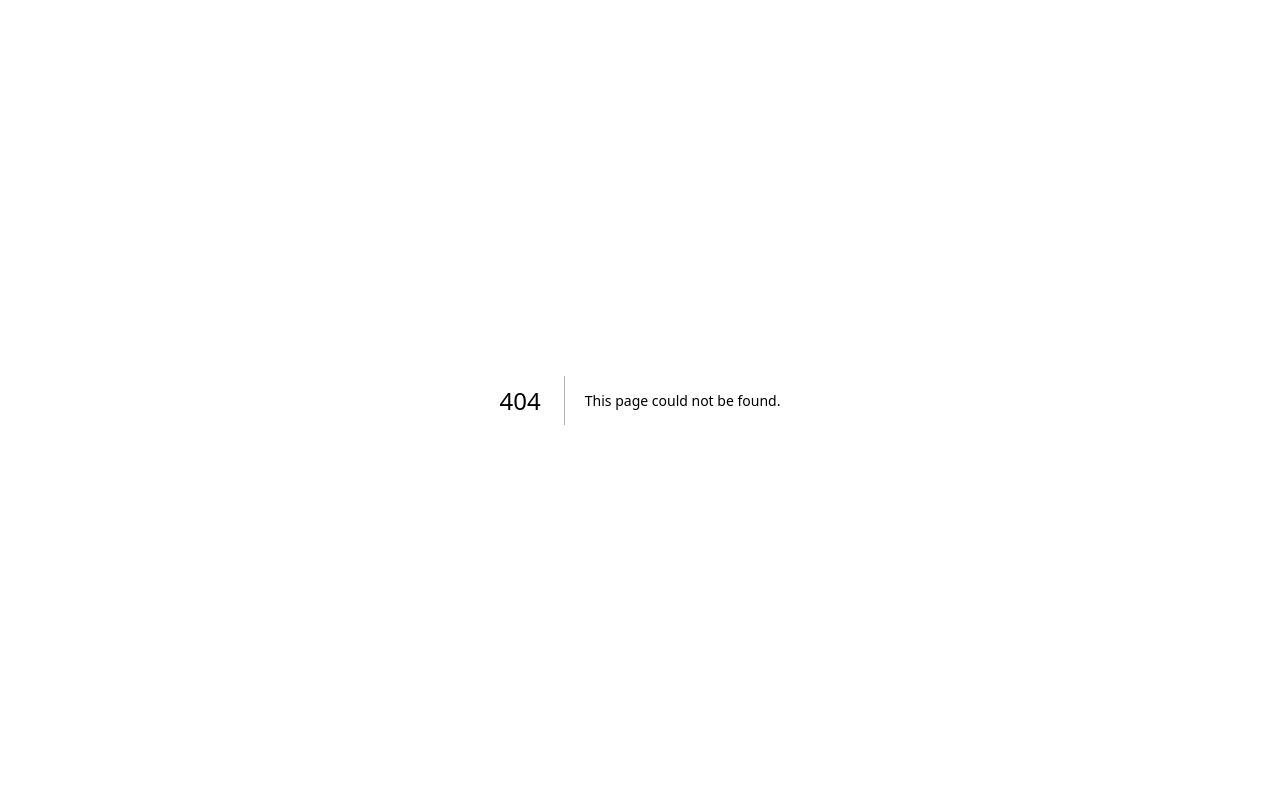
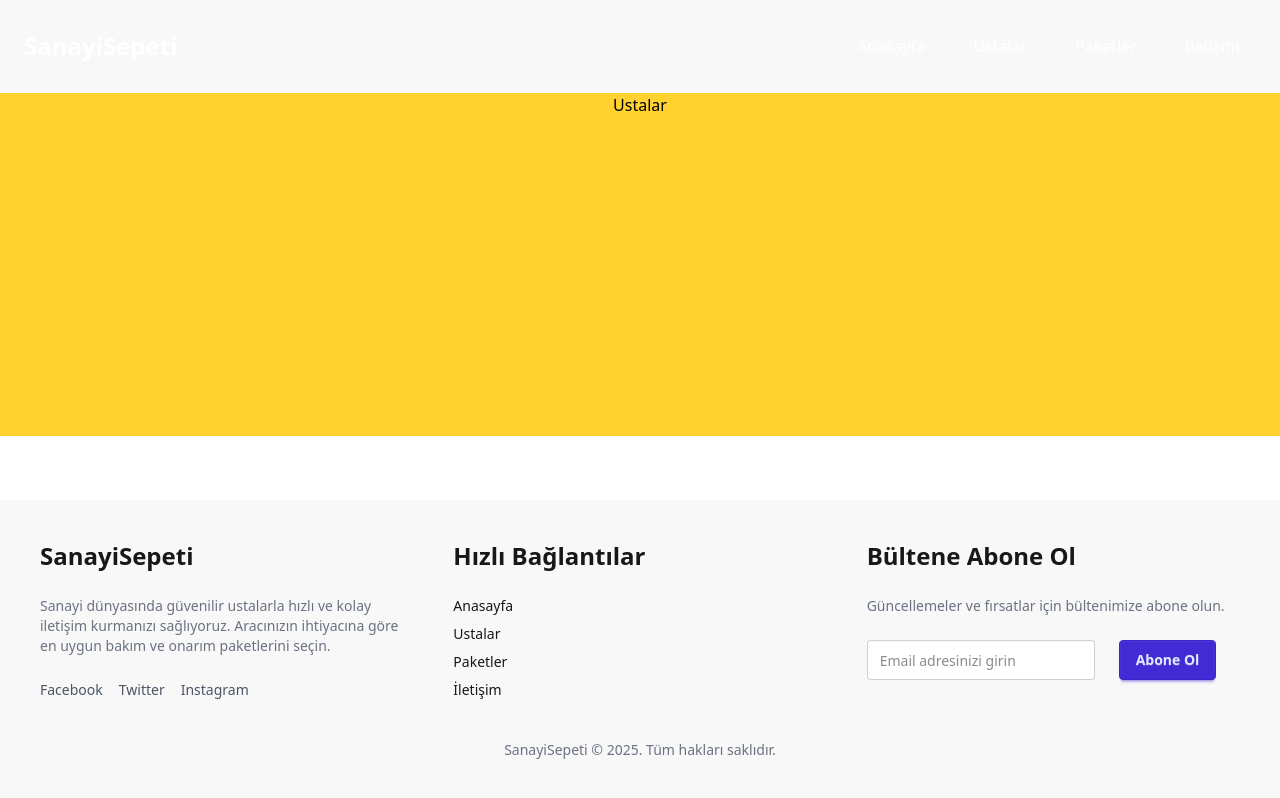
Before and after one commit to Kskle555/SanayiCebimdeFE, a Next.js app: page /Ustalar in a window 1280 px wide. Before the commit this address had no page. Built offline with nearby package versions, Linux system fonts and the light colour scheme.

Commit message:
nextjs router yapısına gecildi Ustalar için sayfa olusturuldu

```diff
--- /dev/null
+++ b/src/app/Ustalar/page.jsx
@@ -0,0 +1,25 @@
+import React from 'react'
+import { Navbar } from '../components/ui/navbar'
+import Footer from '../components/Footer'
+
+//bugünün tarihin al
+
+const bugun = new Date().getFullYear();
+
+export default function page() {
+  return (
+    <div className='flex flex-col min-h-screen bg-white'>
+    <Navbar className="p-6 border-b text-white bg-base-200 shadow-sm flex items-center justify-between" buttonLabels={["Anasayfa", "Ustalar", "Paketler", "İletişim"]}>
+      SanayiSepeti
+    </Navbar>
+
+    <main className="flex-grow bg-amber-300">
+      <h1 className='text-black text-center'>Ustalar</h1>
+    </main>
+
+    <footer className='mt-auto'>
+      <Footer children={`SanayiSepeti © ${bugun}. Tüm hakları saklıdır.`} />
+    </footer>
+  </div>
+  )
+}
--- a/src/app/components/ui/navbar.jsx
+++ b/src/app/components/ui/navbar.jsx
@@ -4,10 +4,10 @@ import Link from "next/link";
 
 export const Navbar = ({ children, className, buttonLabels }) => {
    const labellist = [
-    { label: "Anasayfa", href: "https://www.youtube.com/watch?v=57P_Uysp2nc&t=2056s" },
-    { label: "Ustalar", href: "/ustalar" },
+    { label: "Anasayfa", href: "/" },
+    { label: "Ustalar", href: "/Ustalar" },
     { label: "Paketler", href: "/paketler" },
-    { label: "İletişim", href: "/iletisim" },
+    { label: "İletişim", href: "/iletişim" },
   ];
 
   return (
@@ -15,7 +15,7 @@ export const Navbar = ({ children, className, buttonLabels }) => {
       <h1 className="text-2xl font-bold">{children}</h1>
       <nav className="space-x-4">
         {labellist.map((label, index) => (
-       <Link key={index} href={label.href} target="_blank">
+       <Link key={index} href={label.href}>
           <button className="text-white hover:text-blue-500 bg-transparent px-4 py-2.5 rounded-md focus:outline-none">
             {label.label}
           </button>
--- a/src/app/page.js
+++ b/src/app/page.js
@@ -1,7 +1,61 @@
-import LandingPage from "./pages/LandingPage";
-
+import { Button } from "./components/ui/button";
+import { Card, CardContent } from "./components/ui/card.jsx";
+import { Input } from "./components/ui/Input.jsx";
+import { Navbar } from "./components/ui/navbar.jsx";
+import { MoveRight } from "lucide-react";
+import { motion } from "framer-motion";
+import Footer from "./components/Footer.jsx";
 export default function Page() {
   return (
-   <LandingPage/>
+    <div className="min-h-screen bg-white text-gray-900">
+      <Navbar className="p-6 border-b   text-white  bg-base-200 shadow-sm flex items-center justify-between" buttonLabels={["Anasayfa", "Ustalar","Paketler","İletişim"]}>
+      SanayiSepeti
+      </Navbar>
+        <main className="px-6 py-16 max-w-6xl mx-auto text-center">
+            <h2 className="text-4xl font-extrabold mb-4">Sanayi Dünyası Artık Cebinizde</h2>
+            <p className="text-lg mb-8 text-gray-600">
+              En iyi ustaları bulun, tamir paketlerini seçin, dükkan değerlendirmelerine göz atın.
+            </p>
+            <div className="flex items-center justify-center gap-4">
+              <Input placeholder="Aracınızın modeli veya ihtiyacınız..." className="max-w-md" />
+              <Button size="lg">
+                Usta Bul
+              </Button>
+
+            </div>
+
+
+          <section className="grid md:grid-cols-3 gap-6 mt-20">
+            <Card className="shadow-md ">
+              <CardContent className="p-6">
+              <h3 className="text-xl font-semibold mb-2">📦 Tamir Paketleri</h3>
+                <p className="text-sm text-gray-500">
+                  Aracınıza özel uygun fiyatlı bakım & onarım paketleriyle tanışın.
+                </p>
+              </CardContent>
+            </Card>
+            <Card className="shadow-md">
+              <CardContent className="p-6">
+                <h3 className="text-xl font-semibold mb-2">🔧 Güvenilir Ustalar</h3>
+                <p className="text-sm text-gray-500">
+                  Alanında uzman, yorumlanmış ustaları kolayca bulun ve iletişime geçin.
+                </p>
+              </CardContent>
+            </Card>
+            <Card className="shadow-md">
+              <CardContent className="p-6">
+                <h3 className="text-xl font-semibold mb-2">⭐ Dükkan Değerlendirmeleri</h3>
+                <p className="text-sm text-gray-500">
+                  Diğer kullanıcıların yorumları sayesinde doğru tercihi yapın.
+                </p>
+              </CardContent>
+            </Card>
+          </section>
+        </main>
+
+      <Footer
+      children={"SanayiSepeti © 2025. Tüm hakları saklıdır."}
+      />
+      </div>
   );
 }
--- a/src/app/pages/LandingPage.jsx
+++ /dev/null
@@ -1,65 +0,0 @@
-// components/LandingPage.js
-import React from "react";
-import { Button } from "../components/ui/button.jsx";
-import { Card, CardContent } from "../components/ui/card.jsx";
-import { Input } from "../components/ui/Input.jsx";
-import { Navbar } from "../components/ui/navbar.jsx";
-import { MoveRight } from "lucide-react";
-import { motion } from "framer-motion";
-import Footer from "../components/Footer.jsx";
-
-
-export default function LandingPage() {
-  return (
-    <div className="min-h-screen bg-white text-gray-900">
-    <Navbar className="p-6 border-b   text-white  bg-base-200 shadow-sm flex items-center justify-between" buttonLabels={["Anasayfa", "Ustalar","Paketler","İletişim"]}>
-    SanayiSepeti
-    </Navbar>
-      <main className="px-6 py-16 max-w-6xl mx-auto text-center">
-          <h2 className="text-4xl font-extrabold mb-4">Sanayi Dünyası Artık Cebinizde</h2>
-          <p className="text-lg mb-8 text-gray-600">
-            En iyi ustaları bulun, tamir paketlerini seçin, dükkan değerlendirmelerine göz atın.
-          </p>
-          <div className="flex items-center justify-center gap-4">
-            <Input placeholder="Aracınızın modeli veya ihtiyacınız..." className="max-w-md" />
-            <Button size="lg">
-              Usta Bul
-            </Button>
-
-          </div>
-
-
-        <section className="grid md:grid-cols-3 gap-6 mt-20">
-          <Card className="shadow-md ">
-            <CardContent className="p-6">
-            <h3 className="text-xl font-semibold mb-2">📦 Tamir Paketleri</h3>
-              <p className="text-sm text-gray-500">
-                Aracınıza özel uygun fiyatlı bakım & onarım paketleriyle tanışın.
-              </p>
-            </CardContent>
-          </Card>
-          <Card className="shadow-md">
-            <CardContent className="p-6">
-              <h3 className="text-xl font-semibold mb-2">🔧 Güvenilir Ustalar</h3>
-              <p className="text-sm text-gray-500">
-                Alanında uzman, yorumlanmış ustaları kolayca bulun ve iletişime geçin.
-              </p>
-            </CardContent>
-          </Card>
-          <Card className="shadow-md">
-            <CardContent className="p-6">
-              <h3 className="text-xl font-semibold mb-2">⭐ Dükkan Değerlendirmeleri</h3>
-              <p className="text-sm text-gray-500">
-                Diğer kullanıcıların yorumları sayesinde doğru tercihi yapın.
-              </p>
-            </CardContent>
-          </Card>
-        </section>
-      </main>
-
-    <Footer
-    children={"SanayiSepeti © 2025. Tüm hakları saklıdır."}
-    />
-    </div>
-  );
-}
```
